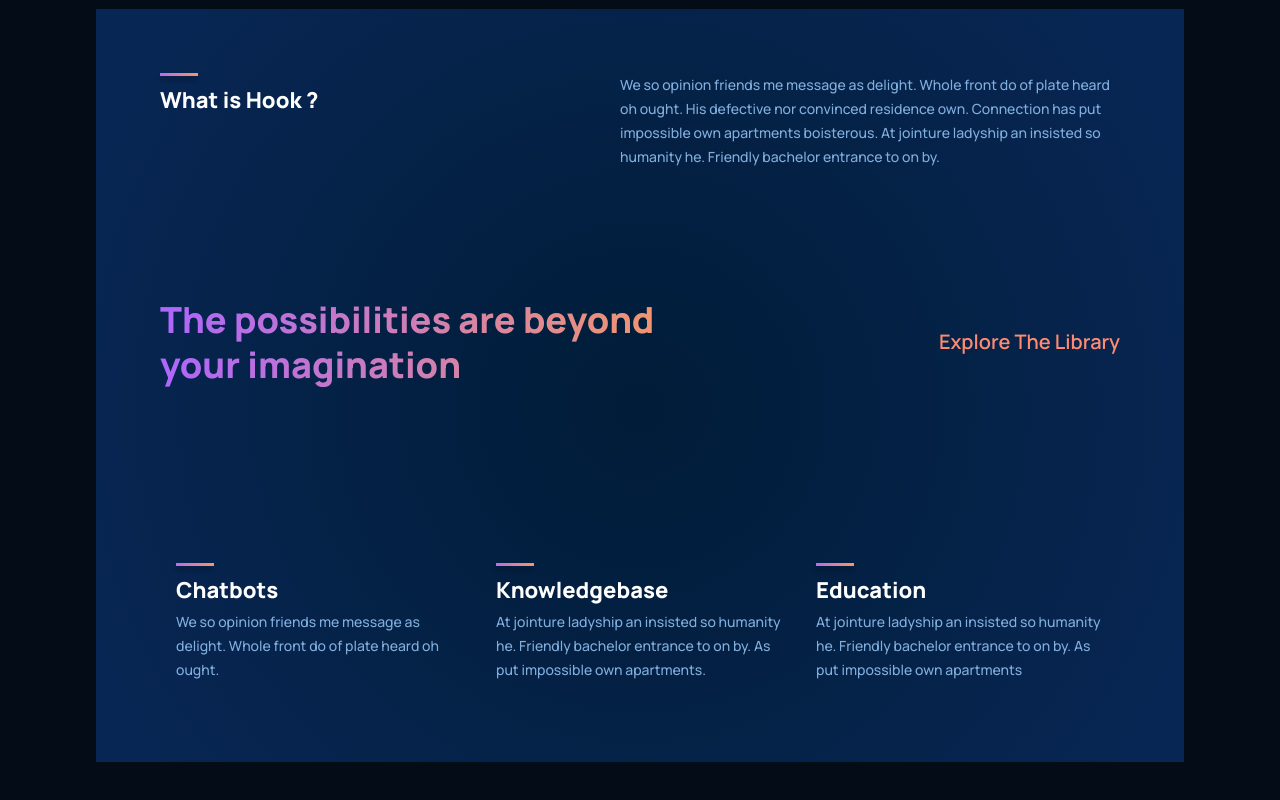
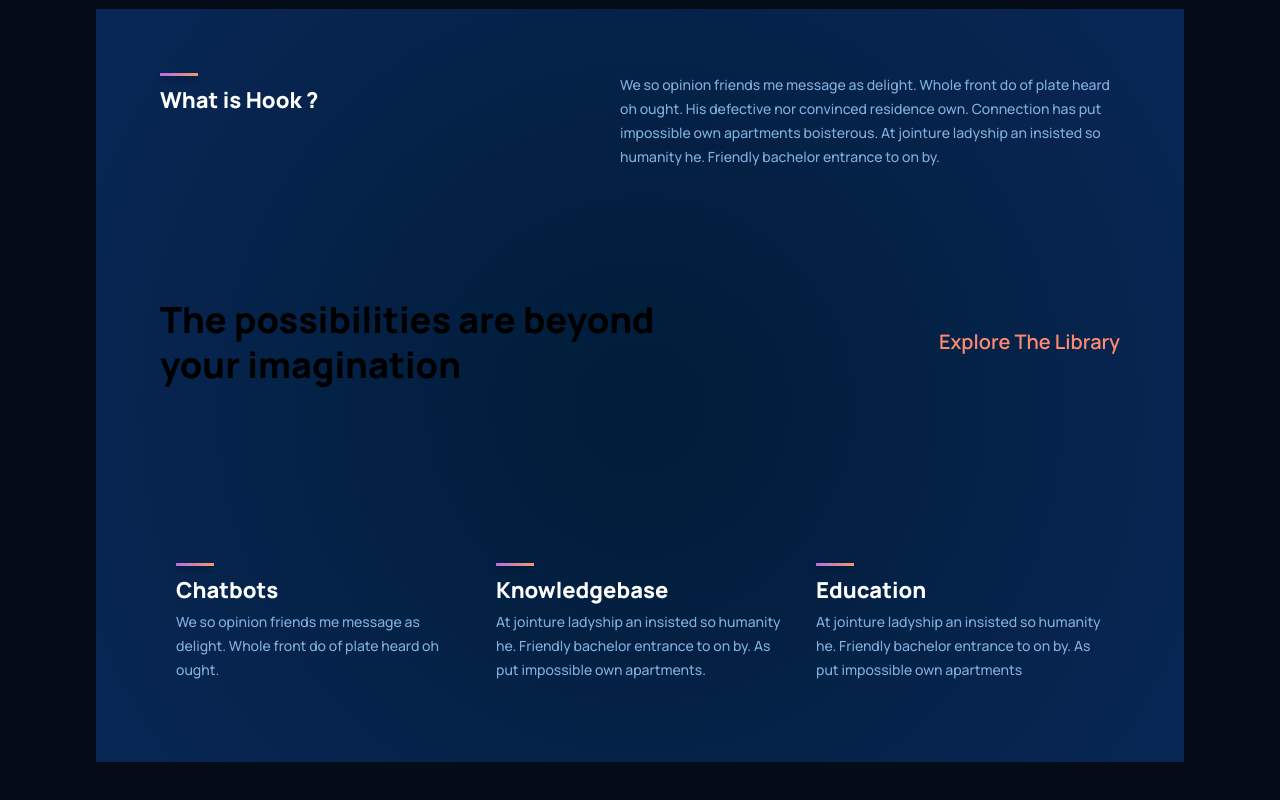
Before and after one commit to edmarsht/hook, a React (Create React App) app: page / in a window 1280 px wide. Shown: the part 973-1773 px from the top of the page. Built offline with nearby package versions, Linux system fonts and the light colour scheme.

Commit message:
finally correct gradient probl

```diff
--- a/src/containers/whatHook/WhatHook.jsx
+++ b/src/containers/whatHook/WhatHook.jsx
@@ -15,7 +15,7 @@ function WhatHook() {
         />
       </div>
       <div className="hook__whathook-heading">
-        <h1 className="gradient__text-other">
+        <h1 className="gradient__text-otheron">
           The possibilities are beyond your imagination
         </h1>
         <a href="#"><p>Explore The Library</p></a>
```
